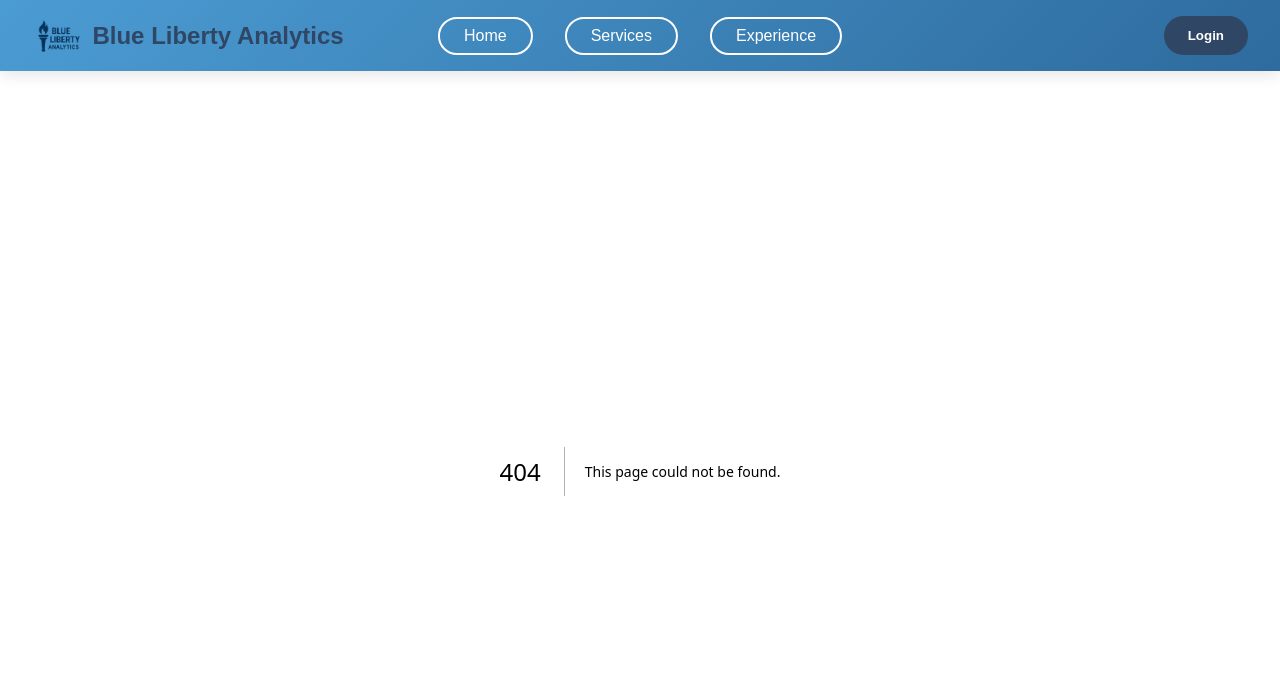
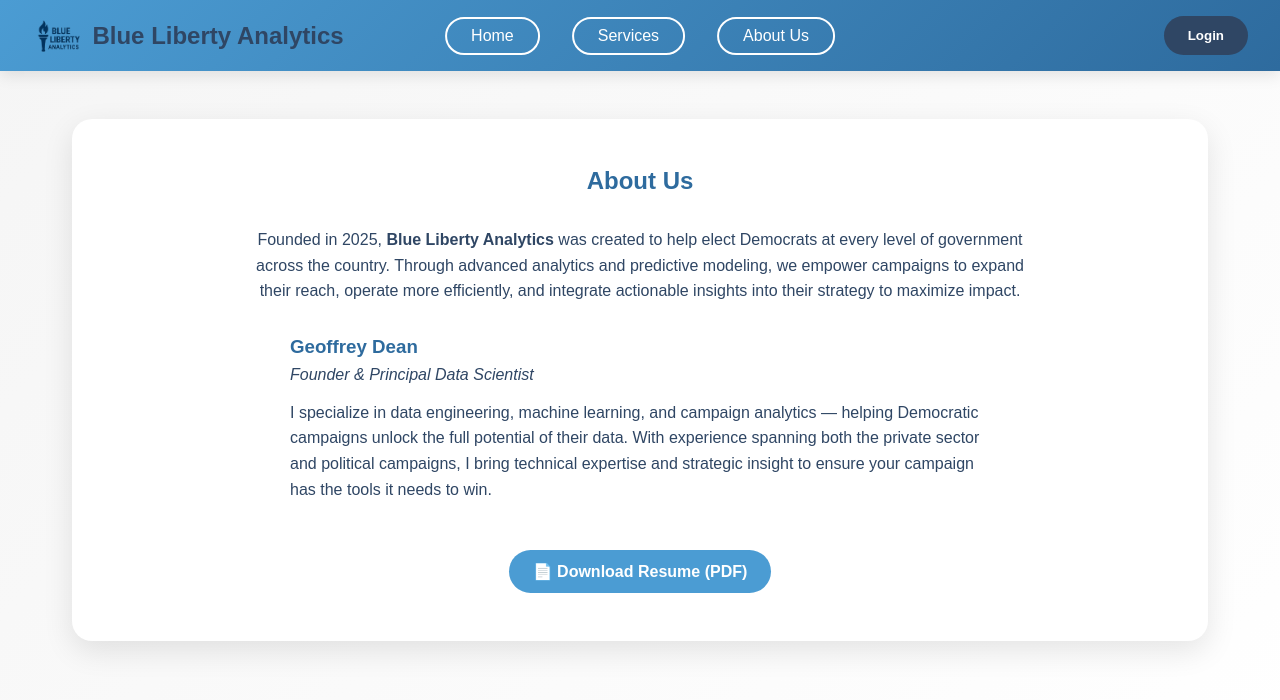
Before and after one commit to gcdean38/welcome-to-winning, a Next.js app in the folder blueliberty/: page /about in a window 1280 px wide. Before the commit this address had no page. Shown: the top 700 px of the page. Built offline with nearby package versions, Linux system fonts and the light colour scheme.

Commit message:
add about us page

```diff
--- /dev/null
+++ b/blueliberty/app/about/page.js
@@ -0,0 +1,76 @@
+export default function AboutPage() {
+  return (
+    <main className="main-content">
+      <div className="services-content">
+        <h2
+          style={{
+            textAlign: "center",
+            color: "var(--dark-carolina)",
+            marginBottom: "2rem",
+          }}
+        >
+          About Us
+        </h2>
+
+        {/* Company blurb */}
+        <p
+          style={{
+            textAlign: "center",
+            color: "var(--black)",
+            marginBottom: "2rem",
+            maxWidth: "800px",
+            marginInline: "auto",
+            lineHeight: "1.6",
+          }}
+        >
+          Founded in 2025, <strong>Blue Liberty Analytics</strong> was created to help elect
+          Democrats at every level of government across the country. Through advanced analytics
+          and predictive modeling, we empower campaigns to expand their reach, operate more
+          efficiently, and integrate actionable insights into their strategy to maximize impact.
+        </p>
+
+        {/* Personal section */}
+        <div
+          className="resume-experience"
+          style={{ maxWidth: "700px", margin: "0 auto", color: "var(--black)" }}
+        >
+          <h3 style={{ color: "var(--dark-carolina)", marginBottom: "0.5rem" }}>
+            Geoffrey Dean
+          </h3>
+          <p style={{ marginBottom: "1rem" }}>
+            <em>Founder & Principal Data Scientist</em>
+          </p>
+          <p style={{ marginBottom: "1.5rem", lineHeight: "1.6" }}>
+            I specialize in data engineering, machine learning, and campaign analytics —
+            helping Democratic campaigns unlock the full potential of their data. With
+            experience spanning both the private sector and political campaigns, I bring
+            technical expertise and strategic insight to ensure your campaign has the
+            tools it needs to win.
+          </p>
+
+          {/* Resume link */}
+          <div style={{ textAlign: "center", marginTop: "2rem" }}>
+            <a
+              href="/resume.pdf"
+              target="_blank"
+              rel="noopener noreferrer"
+              className="resume-link"
+              style={{
+                display: "inline-block",
+                padding: "0.75rem 1.5rem",
+                background: "var(--carolina-blue)",
+                color: "white",
+                borderRadius: "25px",
+                fontWeight: "bold",
+                textDecoration: "none",
+                transition: "all 0.3s ease",
+              }}
+            >
+              📄 Download Resume (PDF)
+            </a>
+          </div>
+        </div>
+      </div>
+    </main>
+  );
+}
--- a/blueliberty/app/layout.js
+++ b/blueliberty/app/layout.js
@@ -15,8 +15,9 @@ const geistMono = Geist_Mono({
 export const metadata = {
   title: "Blue Liberty Analytics - Political Consulting",
   description: "Advanced analytics consulting for political campaigns.",
-  icon: "/blue_liberty_favicon.png", // 👈 add this
-
+  icons: {
+    icon: "/blue_liberty_favicon.png", // 👈 correct way
+  },
 };
 
 export default function RootLayout({ children }) {
--- a/blueliberty/components/NavBar.js
+++ b/blueliberty/components/NavBar.js
@@ -20,8 +20,8 @@ export default function NavBar() {
         <Link href="/services" className={`nav-tab ${pathname === "/services" ? "active" : ""}`}>
           Services
         </Link>
-        <Link href="/experience" className={`nav-tab ${pathname === "/experience" ? "active" : ""}`}>
-          Experience
+        <Link href="/about" className={`nav-tab ${pathname === "/experience" ? "active" : ""}`}>
+          About Us
         </Link>
       </nav>
       <LoginModal /> {/* 👈 replaces old Login button */}
```
Also changed, not shown: blueliberty/app/experience/page.js (deleted, +0 -120 lines).
